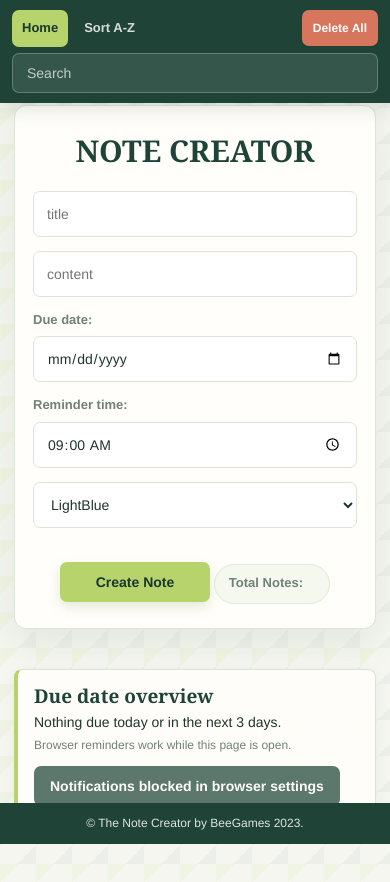
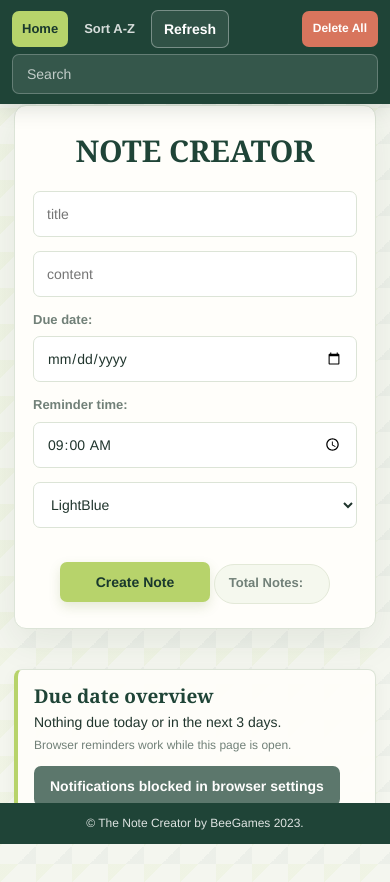
Before and after one commit to EliranTakiya/note-creator, a website built with Vite: page index.html in a window 390 px wide. Built offline with nearby package versions, Linux system fonts and the light colour scheme.

Commit message:
Keep navbar fixed and add refresh button

```diff
--- a/index.html
+++ b/index.html
@@ -17,6 +17,7 @@
     <ul id="navbar">
       <li><a id="top" class="active" href="#app">Home</a></li>
       <li><a id="sort" href="#">Sort A-Z</a></li>
+      <button type="button" id="refreshPage">Refresh</button>
       <!-- <li><a id="popUp" style="display: none;"></a></li> -->
 
       <!-- <li><a href="#">Filter By CreationDate</a></li> -->
--- a/src/scripts/index.ts
+++ b/src/scripts/index.ts
@@ -9,6 +9,7 @@ const colorDiv = document.getElementById('mySelect') as HTMLDataElement
 const notes = document.getElementById('notesDiv') as HTMLDataElement | null;
 let noteIdDiv = document.getElementById('count') as HTMLDataElement;
 const deleteAllButton = document.getElementById('deleteAll') as HTMLButtonElement
+document.getElementById('refreshPage')?.addEventListener('click', () => window.location.reload());
 noteIdDiv.textContent = localStorage.getItem('amount')
 
 
--- a/src/style.css
+++ b/src/style.css
@@ -100,6 +100,7 @@ select {
 }
 
 #deleteAll,
+#refreshPage,
 #create,
 .deleteButton,
 .due-notifications {
@@ -117,6 +118,14 @@ select {
     float: none;
     color: #fff;
     background: var(--coral);
+}
+
+#refreshPage {
+    min-height: 38px;
+    padding: 0 12px;
+    border: 1px solid rgba(255, 255, 255, 0.35);
+    color: #fff;
+    background: rgba(255, 255, 255, 0.08);
 }
 
 #create {
@@ -145,6 +154,7 @@ select {
 }
 
 #deleteAll:hover,
+#refreshPage:hover,
 #create:hover,
 .deleteButton:hover,
 .due-notifications:not(:disabled):hover {
@@ -445,7 +455,7 @@ footer p {
 
 @media (max-width: 550px) {
     #navbar {
-        position: absolute;
+        position: fixed;
         flex-wrap: wrap;
         min-height: 0;
         padding: 10px 12px;
```
